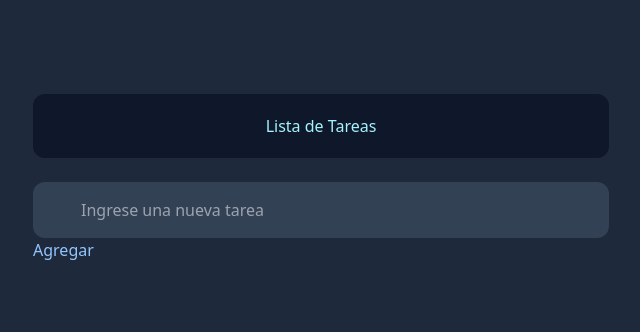
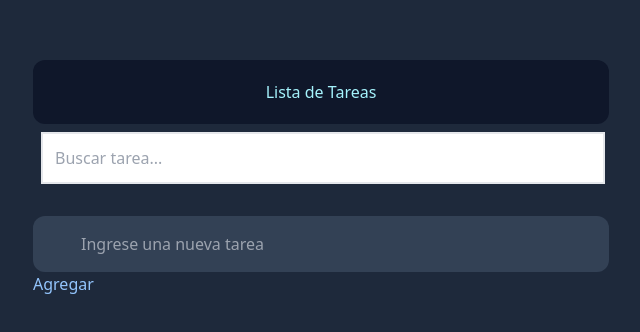
Before and after one commit to NinaChavezz/MyApp-UTN, a React (Vite) app: page / in a window 1280 px wide. Shown: the part 208-540 px from the top of the page, without its empty margins (319-959 px from the left). Built offline with nearby package versions, Linux system fonts and the light colour scheme.

Commit message:
Add search functionality to task list

```diff
--- a/src/App.jsx
+++ b/src/App.jsx
@@ -9,6 +9,7 @@ function App() {
   const [editTask, setEditTask] = useState(null);
   const [isEditing, setIsEditing] = useState(false);
   const [previousFocusEl, setPreviousFocusEl] = useState(null);
+  const [searchWord, setSearchWord] = useState("");
   useEffect(() => {
     const nombreLocalStorage = JSON.parse(localStorage.getItem("nombre"));
     nombreLocalStorage?.length > 0 && setNombre(nombreLocalStorage);
@@ -56,12 +57,24 @@ function App() {
     <div className=" bg-slate-800 min-h-screen h-full text-blue-300 flex items-center justify-center py-20 px-5">
       <div className="container flex flex-col max-w-xl">
         <>
+          <h1 className="bg-slate-900 h-full text-cyan-200 flex items-center justify-center rounded-xl py-5 px-5">
+            Lista de Tareas
+          </h1>
+          <input
+            className="border-2 p-3 m-2 w-[98%] placeholder-gray-400"
+            type="text"
+            placeholder="Buscar tarea..."
+            onChange={(e) => {
+              setSearchWord(e.target.value);
+            }}
+          />
           <TaskForm nombre={nombre} setNombre={setNombre} />
           <TaskList
             nombre={nombre}
             eliminar={eliminar}
             completado={completado}
             enterEditMode={enterEditMode}
+            searchWord={searchWord}
           />
         </>
       </div>
--- a/src/Componentes/TaskForm.jsx
+++ b/src/Componentes/TaskForm.jsx
@@ -23,9 +23,6 @@ const TaskForm = ({ nombre, setNombre }) => {
 
   return (
     <>
-      <h1 className="bg-slate-900 h-full text-cyan-200 flex items-center justify-center rounded-xl py-5 px-5">
-        Lista de Tareas
-      </h1>
       <div className="mt-6 relative">
         <form onSubmit={handleSubmit}>
           <input
--- a/src/Componentes/TaskList.jsx
+++ b/src/Componentes/TaskList.jsx
@@ -2,11 +2,20 @@ import TaskForm from "./TaskForm";
 import React from "react";
 import TaskItems from "./TaskItems";
 
-const TaskList = ({ nombre, eliminar, completado, enterEditMode }) => {
+const TaskList = ({
+  nombre,
+  eliminar,
+  completado,
+  enterEditMode,
+  searchWord,
+}) => {
   console.log(nombre);
+  const filteredTasks = nombre.filter((task) =>
+    task.nombreTarea.toLowerCase().includes(searchWord.toLowerCase())
+  );
   return (
     <div className="flex flex-col mt-7 rounded-lg overflow-hidden shadow-xl">
-      {nombre.map((item) => (
+      {filteredTasks.map((item) => (
         <TaskItems
           item={item}
           eliminar={eliminar}
```
